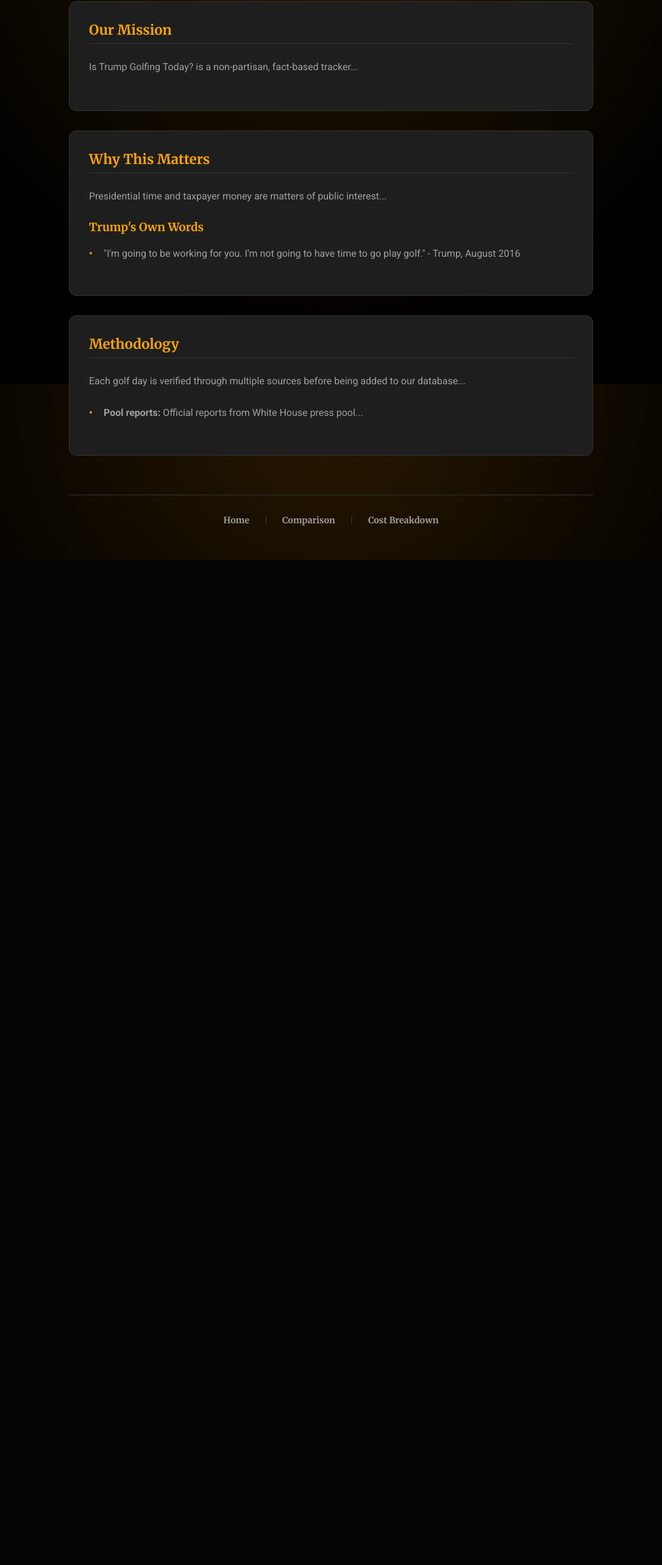
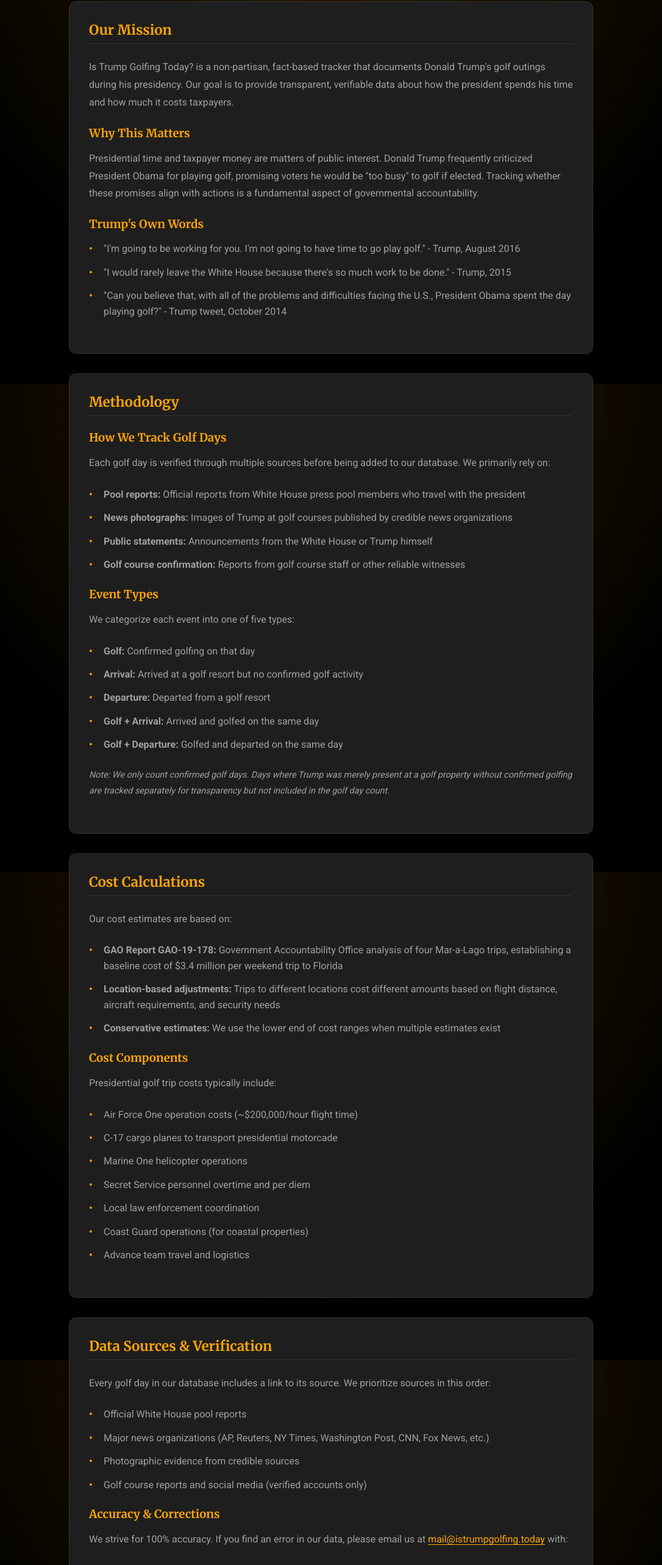
Before and after one commit to soyboi1312/istrumpgolfing.today, a Next.js app: page /about in a window 1280 px wide. Shown: the part 171-2737 px from the top of the page at 61% size, without its empty margins (97-1183 px from the left). Before the commit the page ends 1089 px from the top, so only its background shows below. Built offline with nearby package versions, Linux system fonts and the light colour scheme.

Commit message:
Refactor About page with SEO and design updates
Refactor About page to enhance design and content clarity, including SEO improvements and structured sections.

```diff
--- a/pages/about.tsx
+++ b/pages/about.tsx
@@ -1,67 +1,223 @@
 import Head from 'next/head';
 import Link from 'next/link';
 import Navbar from '../components/Navbar';
-// CHANGE 1: Use the standard Home styles
 import styles from '../styles/Home.module.css';
 
+/**
+ * About & Methodology Page
+ * * Explains the purpose, methodology, and data sources for the Trump golf tracker.
+ * Refactored to match the main site design.
+ */
 const About = () => {
   return (
     <div className={styles.container}>
       <Head>
         <title>About - Is Trump Golfing Today? Methodology & Sources</title>
-        {/* ... existing meta tags ... */}
+        <meta name="description" content="Learn how we track Trump's golf trips, our methodology for calculating costs, and the verified sources we use for all data on this presidential golf tracker." />
+        <meta name="keywords" content="trump golf tracker methodology, how to track presidential golf, trump golf data sources, presidential travel costs" />
+        <link rel="canonical" href="https://istrumpgolfing.today/about/" />
+        <link rel="icon" href="/files/fav/icon.svg" type="image/svg+xml" />
+
+        {/* Open Graph Tags */}
+        <meta property="og:type" content="website" />
+        <meta property="og:title" content="About Is Trump Golfing Today?" />
+        <meta property="og:description" content="Methodology, data sources, and cost calculation breakdown." />
       </Head>
 
       <Navbar />
 
       <main className={styles.main}>
-        {/* CHANGE 2: Use pageTitle class */}
         <h1 className={styles.pageTitle}>About This Project</h1>
 
-        {/* CHANGE 3: Wrap logical sections in sectionCard */}
+        {/* Mission & Context Section */}
         <section className={styles.sectionCard}>
           <h2 className={styles.sectionTitle}>Our Mission</h2>
           <p className={styles.textBlock}>
-            Is Trump Golfing Today? is a non-partisan, fact-based tracker...
-            {/* ... content ... */}
+            Is Trump Golfing Today? is a non-partisan, fact-based tracker that documents Donald Trump's golf outings during
+            his presidency. Our goal is to provide transparent, verifiable data about how the president spends his time and
+            how much it costs taxpayers.
+          </p>
+
+          <h3 style={{ color: 'var(--color-primary-orange)', fontFamily: 'Merriweather, serif', marginTop: '1.5rem', marginBottom: '1rem' }}>
+            Why This Matters
+          </h3>
+          <p className={styles.textBlock}>
+            Presidential time and taxpayer money are matters of public interest. Donald Trump frequently criticized President
+            Obama for playing golf, promising voters he would be "too busy" to golf if elected. Tracking whether these promises
+            align with actions is a fundamental aspect of governmental accountability.
+          </p>
+
+          <h3 style={{ color: 'var(--color-primary-orange)', fontFamily: 'Merriweather, serif', marginTop: '1.5rem', marginBottom: '1rem' }}>
+            Trump's Own Words
+          </h3>
+          <ul className={styles.contentList}>
+            <li>"I'm going to be working for you. I'm not going to have time to go play golf." - Trump, August 2016</li>
+            <li>"I would rarely leave the White House because there's so much work to be done." - Trump, 2015</li>
+            <li>"Can you believe that, with all of the problems and difficulties facing the U.S., President Obama spent the day playing golf?" - Trump tweet, October 2014</li>
+          </ul>
+        </section>
+
+        {/* Methodology Section */}
+        <section className={styles.sectionCard}>
+          <h2 className={styles.sectionTitle}>Methodology</h2>
+
+          <h3 style={{ color: 'var(--color-primary-orange)', fontFamily: 'Merriweather, serif', marginTop: '1.5rem', marginBottom: '1rem' }}>
+            How We Track Golf Days
+          </h3>
+          <p className={styles.textBlock}>
+            Each golf day is verified through multiple sources before being added to our database. We primarily rely on:
+          </p>
+          <ul className={styles.contentList}>
+            <li><strong>Pool reports:</strong> Official reports from White House press pool members who travel with the president</li>
+            <li><strong>News photographs:</strong> Images of Trump at golf courses published by credible news organizations</li>
+            <li><strong>Public statements:</strong> Announcements from the White House or Trump himself</li>
+            <li><strong>Golf course confirmation:</strong> Reports from golf course staff or other reliable witnesses</li>
+          </ul>
+
+          <h3 style={{ color: 'var(--color-primary-orange)', fontFamily: 'Merriweather, serif', marginTop: '1.5rem', marginBottom: '1rem' }}>
+            Event Types
+          </h3>
+          <p className={styles.textBlock}>We categorize each event into one of five types:</p>
+          <ul className={styles.contentList}>
+            <li><strong>Golf:</strong> Confirmed golfing on that day</li>
+            <li><strong>Arrival:</strong> Arrived at a golf resort but no confirmed golf activity</li>
+            <li><strong>Departure:</strong> Departed from a golf resort</li>
+            <li><strong>Golf + Arrival:</strong> Arrived and golfed on the same day</li>
+            <li><strong>Golf + Departure:</strong> Golfed and departed on the same day</li>
+          </ul>
+          <p className={styles.textBlock} style={{ fontStyle: 'italic', fontSize: '0.9rem' }}>
+            Note: We only count confirmed golf days. Days where Trump was merely present at a golf property without
+            confirmed golfing are tracked separately for transparency but not included in the golf day count.
           </p>
         </section>
 
+        {/* Cost Section */}
         <section className={styles.sectionCard}>
-          <h2 className={styles.sectionTitle}>Why This Matters</h2>
-          <p className={styles.textBlock}>
-             Presidential time and taxpayer money are matters of public interest...
-          </p>
+          <h2 className={styles.sectionTitle}>Cost Calculations</h2>
+          <p className={styles.textBlock}>Our cost estimates are based on:</p>
+          <ul className={styles.contentList}>
+            <li>
+              <strong>GAO Report GAO-19-178:</strong> Government Accountability Office analysis of four Mar-a-Lago trips,
+              establishing a baseline cost of $3.4 million per weekend trip to Florida
+            </li>
+            <li>
+              <strong>Location-based adjustments:</strong> Trips to different locations cost different amounts based on
+              flight distance, aircraft requirements, and security needs
+            </li>
+            <li>
+              <strong>Conservative estimates:</strong> We use the lower end of cost ranges when multiple estimates exist
+            </li>
+          </ul>
 
-          <h3 style={{ color: '#ffa500', fontFamily: 'Merriweather, serif', marginTop: '1.5rem' }}>Trump's Own Words</h3>
+          <h3 style={{ color: 'var(--color-primary-orange)', fontFamily: 'Merriweather, serif', marginTop: '1.5rem', marginBottom: '1rem' }}>
+            Cost Components
+          </h3>
+          <p className={styles.textBlock}>Presidential golf trip costs typically include:</p>
           <ul className={styles.contentList}>
-            <li>"I'm going to be working for you. I'm not going to have time to go play golf." - Trump, August 2016</li>
-            {/* ... other list items ... */}
+            <li>Air Force One operation costs (~$200,000/hour flight time)</li>
+            <li>C-17 cargo planes to transport presidential motorcade</li>
+            <li>Marine One helicopter operations</li>
+            <li>Secret Service personnel overtime and per diem</li>
+            <li>Local law enforcement coordination</li>
+            <li>Coast Guard operations (for coastal properties)</li>
+            <li>Advance team travel and logistics</li>
           </ul>
         </section>
 
+        {/* Data & Integrity Section */}
         <section className={styles.sectionCard}>
-          <h2 className={styles.sectionTitle}>Methodology</h2>
+          <h2 className={styles.sectionTitle}>Data Sources & Verification</h2>
           <p className={styles.textBlock}>
-            Each golf day is verified through multiple sources before being added to our database...
+            Every golf day in our database includes a link to its source. We prioritize sources in this order:
           </p>
+          <ul className={styles.contentList}>
+            <li>Official White House pool reports</li>
+            <li>Major news organizations (AP, Reuters, NY Times, Washington Post, CNN, Fox News, etc.)</li>
+            <li>Photographic evidence from credible sources</li>
+            <li>Golf course reports and social media (verified accounts only)</li>
+          </ul>
 
-          {/* Use contentList for verified sources */}
+          <h3 style={{ color: 'var(--color-primary-orange)', fontFamily: 'Merriweather, serif', marginTop: '1.5rem', marginBottom: '1rem' }}>
+            Accuracy & Corrections
+          </h3>
+          <p className={styles.textBlock}>
+            We strive for 100% accuracy. If you find an error in our data, please email us at{' '}
+            <a href="mailto:mail@istrumpgolfing.today" style={{ color: 'var(--color-primary-orange)' }}>
+              mail@istrumpgolfing.today
+            </a>{' '}
+            with:
+          </p>
           <ul className={styles.contentList}>
-             <li><strong>Pool reports:</strong> Official reports from White House press pool...</li>
-             {/* ... */}
+            <li>The specific date in question</li>
+            <li>What you believe is incorrect</li>
+            <li>A link to a credible source supporting the correction</li>
+          </ul>
+          <p className={styles.textBlock}>We review all submissions and issue corrections when warranted.</p>
+
+          <h3 style={{ color: 'var(--color-primary-orange)', fontFamily: 'Merriweather, serif', marginTop: '1.5rem', marginBottom: '1rem' }}>
+            What We're NOT
+          </h3>
+          <ul className={styles.contentList}>
+            <li><strong>Not a political organization:</strong> We don't endorse candidates or take political donations</li>
+            <li><strong>Not making judgments:</strong> We present data; you draw conclusions</li>
+            <li><strong>Not exclusive:</strong> Golf data is just one metric of presidential activity</li>
           </ul>
         </section>
 
-        {/* Continue this pattern for "Data Sources", "Corrections", etc. */}
+        {/* Project Info Section */}
+        <section className={styles.sectionCard}>
+          <h2 className={styles.sectionTitle}>Project Information</h2>
+
+          <h3 style={{ color: 'var(--color-primary-orange)', fontFamily: 'Merriweather, serif', marginTop: '1.5rem', marginBottom: '1rem' }}>
+            Data Usage
+          </h3>
+          <p className={styles.textBlock}>
+            All data on this site is freely available for journalists, researchers, and the public. We encourage fact-checking,
+            verification, and republication of our data with attribution.
+          </p>
+
+          <h3 style={{ color: 'var(--color-primary-orange)', fontFamily: 'Merriweather, serif', marginTop: '1.5rem', marginBottom: '1rem' }}>
+            Technical Implementation
+          </h3>
+          <p className={styles.textBlock}>
+            This site is built with Next.js and TypeScript, statically generated for fast performance, and hosted for
+            maximum uptime. The codebase is optimized for accessibility (WCAG 2.1 compliant) and mobile devices.
+          </p>
+
+          <h3 style={{ color: 'var(--color-primary-orange)', fontFamily: 'Merriweather, serif', marginTop: '1.5rem', marginBottom: '1rem' }}>
+            Contact & Support
+          </h3>
+          <ul className={styles.contentList}>
+            <li>
+              Email:{' '}
+              <a href="mailto:mail@istrumpgolfing.today" style={{ color: 'var(--color-primary-orange)' }}>
+                mail@istrumpgolfing.today
+              </a>
+            </li>
+            <li>
+              Bluesky:{' '}
+              <a href="https://bsky.app/profile/istrumpgolfing.today" target="_blank" rel="noopener noreferrer" style={{ color: 'var(--color-primary-orange)' }}>
+                @istrumpgolfing.today
+              </a>
+            </li>
+            <li>
+              Support the cause:{' '}
+              <a href="https://www.pcrf.net/" target="_blank" rel="noopener noreferrer" style={{ color: 'var(--color-primary-orange)' }}>
+                PCRF.net
+              </a>
+            </li>
+          </ul>
+        </section>
 
         <div className={styles.footer}>
-           <div className={styles.footerLinks}>
+          <div className={styles.footerLinks}>
             <Link href="/"><a className={styles.footerLink}>Home</a></Link>
             <span className={styles.footerSeparator}>|</span>
             <Link href="/comparison"><a className={styles.footerLink}>Comparison</a></Link>
             <span className={styles.footerSeparator}>|</span>
             <Link href="/cost-breakdown"><a className={styles.footerLink}>Cost Breakdown</a></Link>
+            <span className={styles.footerSeparator}>|</span>
+            <Link href="/embed"><a className={styles.footerLink}>Embed Widget</a></Link>
           </div>
         </div>
       </main>
```
